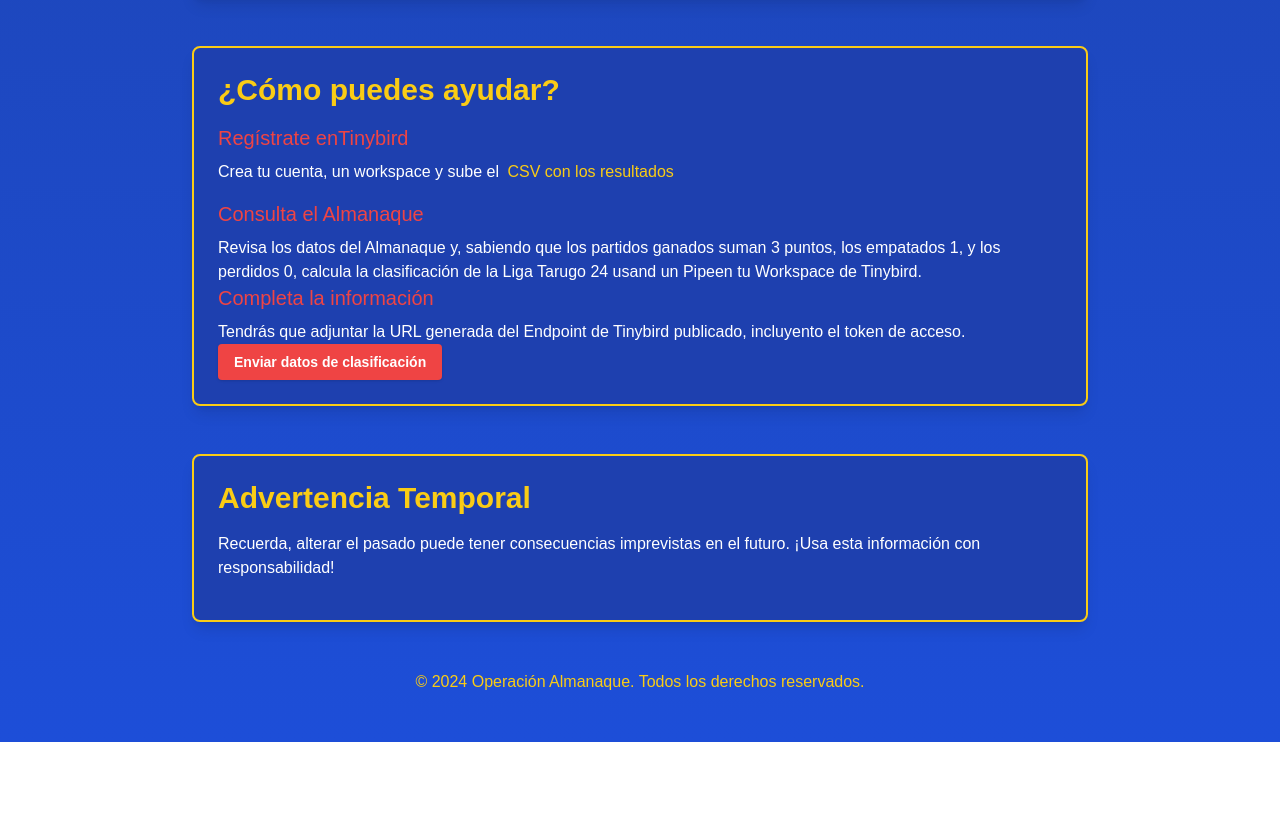
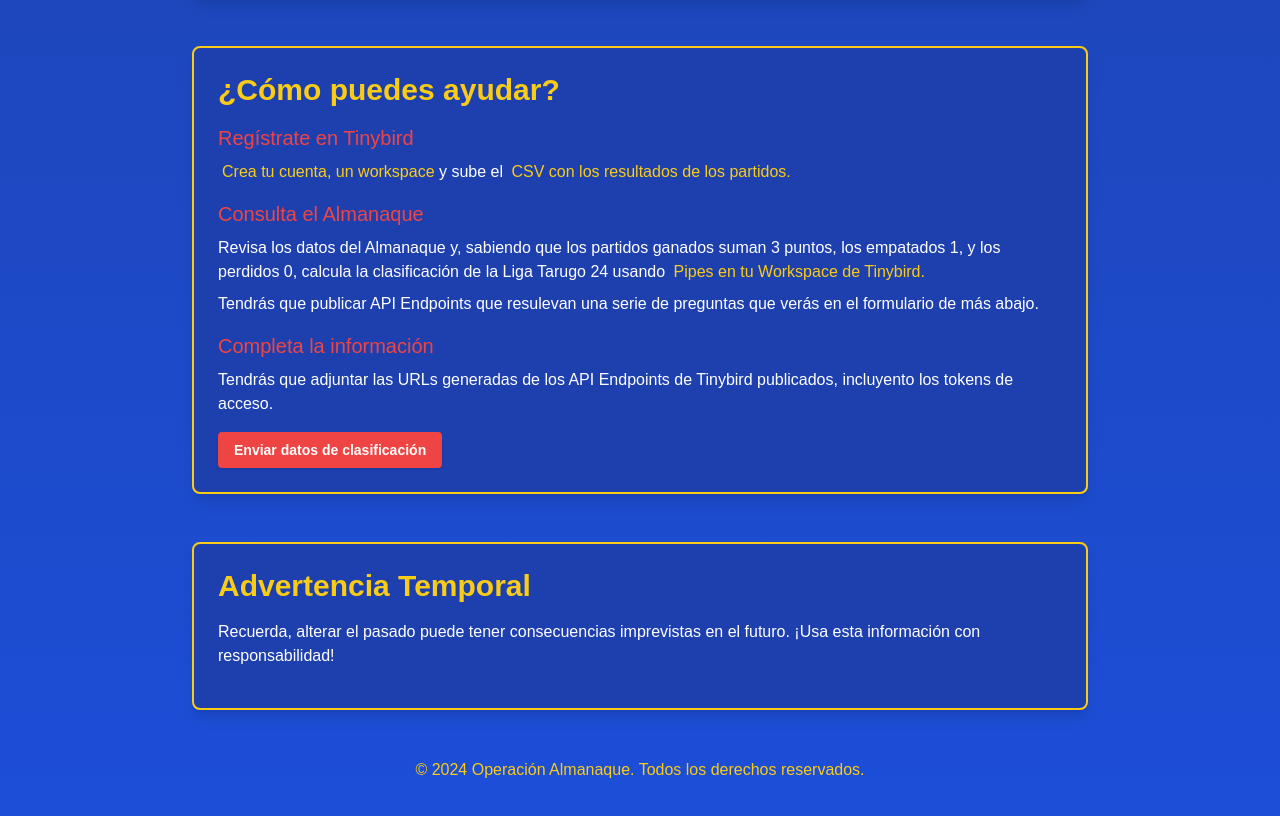
Before and after one commit to tinybirdco/trg24demo, a Next.js app in the folder trg24-page/: page / in a window 1280 px wide. Shown: the part 1543-2359 px from the top of the page. Before the commit the page ends 2285 px from the top, so only its background shows below. Built offline with nearby package versions, Linux system fonts and the light colour scheme.

Commit message:
tinybird

```diff
--- a/trg24-page/src/components/AlmanaqueContent.tsx
+++ b/trg24-page/src/components/AlmanaqueContent.tsx
@@ -99,42 +99,53 @@ export function AlmanaqueContent() {
             <h2 className="text-3xl font-semibold text-yellow-400 mb-4">¿Cómo puedes ayudar?</h2>
             <div className="space-y-4">
               <div>
-                <h3 className="text-xl font-medium text-red-500 mb-2">Regístrate en
-                    <Link href="https://tinybird.co/">
-                      Tinybird
-                    </Link>
+                <h3 className="text-xl font-medium text-red-500 mb-2">
+                  Regístrate en Tinybird
                 </h3>
                 <p className="text-white">
-                  Crea tu cuenta, un workspace y sube el <Link
+                  <Link
+                    href="https://app.tinybird.co/signup"
+                    target="_blank"
+                    rel="noopener noreferrer"
+                    className="text-yellow-400 hover:underline ml-1"
+                  >
+                    Crea tu cuenta, un workspace
+                  </Link> y
+
+                  sube el <Link
                     href="https://storage.googleapis.com/trg24-matches/partidos_trgcon24.csv"
                     target="_blank"
                     rel="noopener noreferrer"
                     className="text-yellow-400 hover:underline ml-1"
                   >
-                    CSV con los resultados
+                    CSV con los resultados de los partidos.
                   </Link>
                 </p>
               </div>
               <div>
                 <h3 className="text-xl font-medium text-red-500 mb-2">Consulta el Almanaque</h3>
                 <p className="text-white">
-                  Revisa los datos del Almanaque y, sabiendo que los partidos ganados suman 3 puntos, los empatados 1, y los perdidos 0, calcula la clasificación de la Liga Tarugo 24 usand un <Link
+                  Revisa los datos del Almanaque y, sabiendo que los partidos ganados suman 3 puntos, los empatados 1, y los perdidos 0, calcula la clasificación de la Liga Tarugo 24 usando <Link
                     href="https://www.tinybird.co/docs/concepts/pipes"
+                    className="text-yellow-400 hover:underline ml-1"
+
                   >
-                    Pipe
+                    Pipes en tu Workspace de Tinybird.
                   </Link>
-                  en tu Workspace de Tinybird.
+                </p>
+                <p className="mt-2">
+                  Tendrás que publicar API Endpoints que resulevan una serie de preguntas que verás en el formulario de más abajo.
                 </p>
               </div>
             </div>
             <div>
-                <h3 className="text-xl font-medium text-red-500 mb-2">Completa la información</h3>
+              <h3 className="text-xl font-medium text-red-500 mt-4 mb-2">Completa la información</h3>
               <p className="text-white">
-                  Tendrás que adjuntar la URL generada del Endpoint de Tinybird publicado, incluyento el token de acceso.
+                Tendrás que adjuntar las URLs generadas de los API Endpoints de Tinybird publicados, incluyento los tokens de acceso.
               </p>
               <Button
                 asChild
-                  className="bg-red-500 hover:bg-red-600 text-white font-bold py-2 px-4 rounded"
+                className="bg-red-500 hover:bg-red-600 text-white font-bold py-2 px-4 rounded mt-4"
               >
                 <Link
                   href="https://forms.gle/ABbcyaCDx2f3mQBu5"
```
Lines whose indentation alone changed are shown as unchanged.
